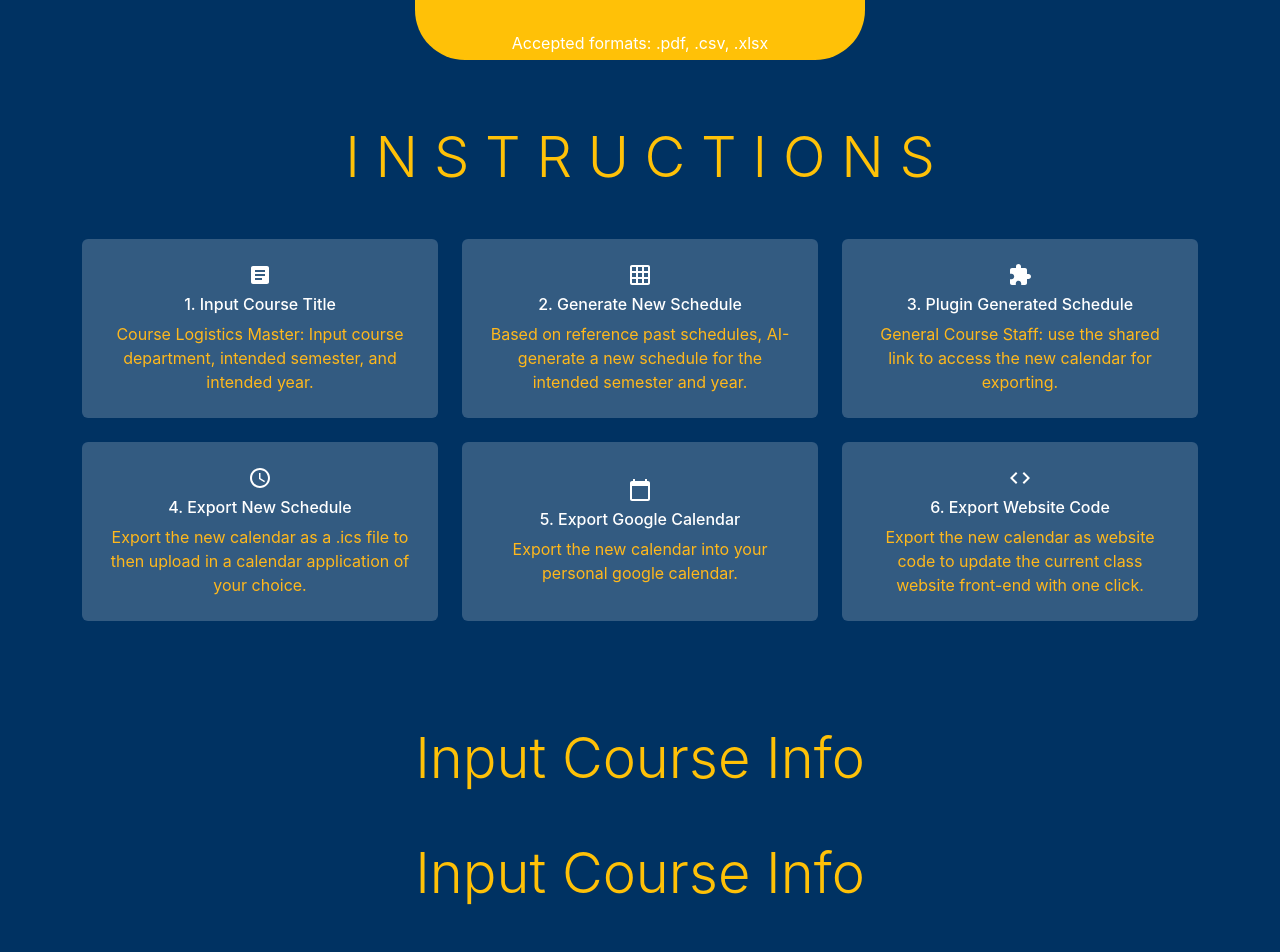
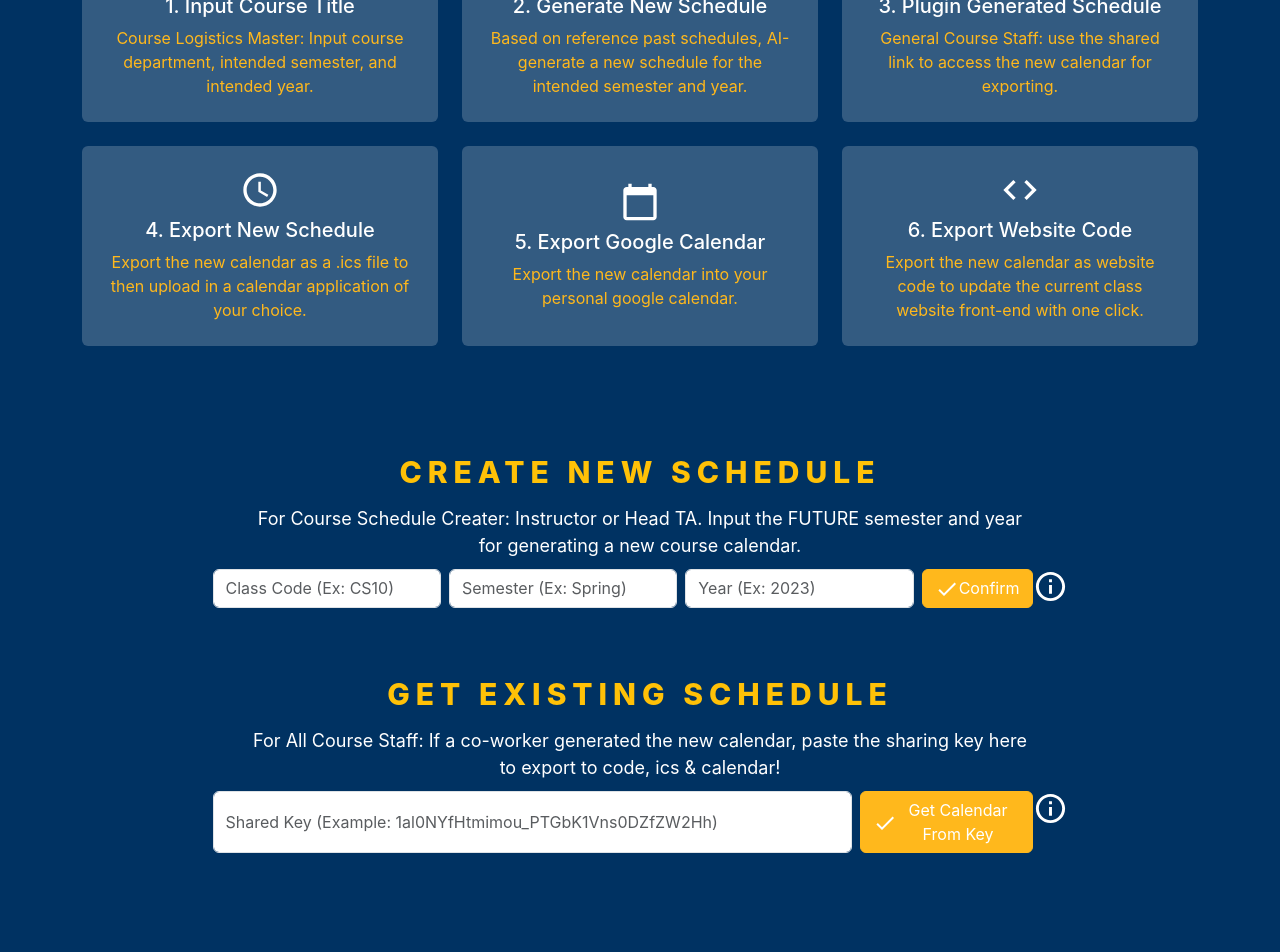
Before and after one commit to Mehul-Gandhi/CourseCraft, a React (Create React App) app in the folder my-app/: page / in a window 1280 px wide. Shown: the part 560-1512 px from the top of the page. After the commit the page ends 1485 px from the top, so only its background shows below. Built offline with nearby package versions, Linux system fonts and the light colour scheme.

Commit message:
updated landing styles

```diff
--- a/my-app/src/components/Banner.js
+++ b/my-app/src/components/Banner.js
@@ -2,12 +2,12 @@ import React from 'react';
 
 function Banner({text}) {
   return (
-    <div className="container text-center mt-5 d-flex flex-column align-items-center">
+    <div className="container text-center mt-5 d-flex flex-column align-items-center text-white">
       {/* Title */}
       <h1 className="mb-4" style={{ fontWeight: 'bold', fontSize: "6rem" }}>CourseCraft.ai</h1>
 
       {/* Subtitle */}
-      <p className="h3" style={{ fontWeight: '300', maxWidth: '32rem' }}>{text}</p>
+      <p className="h3" style={{ fontWeight: '300', maxWidth: '50rem' }}>{text}</p>
     </div>
   );
 }
--- a/my-app/src/components/Heading.js
+++ b/my-app/src/components/Heading.js
@@ -7,22 +7,22 @@ import ScheduleIcon from '@mui/icons-material/Schedule';
 import CalendarTodayIcon from '@mui/icons-material/CalendarToday';
 import CodeIcon from '@mui/icons-material/Code';
 
-export default function Heading({ text }) {
-      return (
-        <div className="container">
+export default function Heading({ title, subtitle }) {
+    return (
+    <div className="container" style={{marginBottom: "10px", maxWidth: '800px'}}>
         <div className="row justify-content-center align-items-stretch"> {/* Modified this line */}
-            <div className="col-12 text-center mb-5 ">
-                <div className="text-warning font-inter display-4">
-                    {text}
+            <div className="col-12 text-center mb-0">
+                {/* Title */}
+                <div className="text-warning font-inter" style={{fontSize: "30px", fontWeight: "800", letterSpacing: "6px", textTransform: "uppercase"}}>
+                    {title}
+                </div>
+                {/* Subtitle */}
+                <div className="text-white font-inter" style={{fontSize: "18px", fontWeight: "400", marginTop: "10px", textAlign: "center"}}>
+                    {subtitle}
                 </div>
             </div>
-            <div className="col-12 text-center mb-5 ">
-                <div className="text-warning font-inter display-4">
-                    {text}
-                </div>
-            </div>
-            </div>
         </div>
+    </div>
     );
 
   }
--- a/my-app/src/components/Instructions.js
+++ b/my-app/src/components/Instructions.js
@@ -21,8 +21,8 @@ export default function Instructions() {
         <div className="container">
         <div className="row justify-content-center align-items-stretch"> {/* Modified this line */}
                 <div className="col-12 text-center mb-5 ">
-                    <div className="text-warning font-inter display-4">
-                        I N S T R U C T I O N S
+                    <div className="text-warning font-inter display-5" style={{fontWeight: "800", letterSpacing: "10px"}}>
+                        INSTRUCTIONS
                     </div>
                 </div>
 
@@ -32,14 +32,14 @@ export default function Instructions() {
                     const description = el[2];
 
                     return (
-                      <div key={index} className="col-md-4 mb-4 d-flex justify-content-center">
-                          <div className="p-4 rounded d-flex flex-column justify-content-center align-items-center" style={{ backgroundColor: 'rgba(255,255,255,0.2)' }}>
-                              <Icon style={{ color: '#ffffff' }} className="mb-2 " />
-                              <h2 style={{ color: '#ffffff' }} className="h6 font-weight-bold mb-2 text-center">{title}</h2>
-                              <p style={{ color: '#FFB81C' }} className="mb-0 text-center">{description}</p>
-                          </div>
-                      </div>
-                  );
+                        <div key={index} className="col-md-4 mb-4 d-flex justify-content-start">
+                            <div className="p-4 rounded d-flex flex-column justify-content-center align-items-center" style={{ backgroundColor: 'rgba(255,255,255,0.2)' }}>
+                                <Icon style={{ color: '#ffffff', fontSize: '40px' }} className="mb-2 " />
+                                <h2 style={{ color: '#ffffff' }} className="h5 font-weight-bold mb-2 text-center">{title}</h2>
+                                <p style={{ color: '#FFB81C' }} className="mb-0 text-center">{description}</p>
+                            </div>
+                        </div>
+                    );
                 })}
             </div>
         </div>
--- a/my-app/src/components/LandingPage.js
+++ b/my-app/src/components/LandingPage.js
@@ -10,8 +10,6 @@ import Tooltip from '@mui/material/Tooltip';
 import InfoOutlinedIcon from '@mui/icons-material/InfoOutlined';
 import CheckIcon from '@mui/icons-material/Check';
 import { useEffect } from 'react';
-
-
 
 
 function ConditionalTooltipInput({ placeholder, value, setValue }) {
@@ -89,7 +87,6 @@ export default function LandingPage() {
     }
   };
 
-
   const handleClick = async () => {
     console.log('Button clicked');
 
@@ -165,11 +162,10 @@ useEffect(() => {
     className="d-flex flex-column justify-content-center align-items-center text-white w-100 h-100"
     style={{ backgroundColor: '#003262', minHeight: '100vh' }}>
     <Banner text={text} />
-      <Information />
       <Instructions />
-      <Heading text="Input Course Info" />
+      <Heading title="Create New Schedule" subtitle="For Course Schedule Creater: Instructor or Head TA. Input the FUTURE semester and year for generating a new course calendar."/>
 
-      <div className="d-flex flex-column align-items-center w-75 mt-5 space-y-4">
+      <div className="d-flex flex-column align-items-center w-75 space-y-4 mb-5">
         <div className="d-flex w-100 justify-content-between">
 
         <ConditionalTooltipInput
@@ -207,7 +203,9 @@ useEffect(() => {
           </Tooltip>
         </div>
 
-        <div className="text-white fs-4 mt-4">OR</div>
+        <br></br>
+        <Heading title="Get Existing Schedule" subtitle="For All Course Staff: If a co-worker generated the new calendar, paste the sharing key here to export to code, ics & calendar!"/>
+
 
         <div className="d-flex w-100 justify-content-between">
 
```
